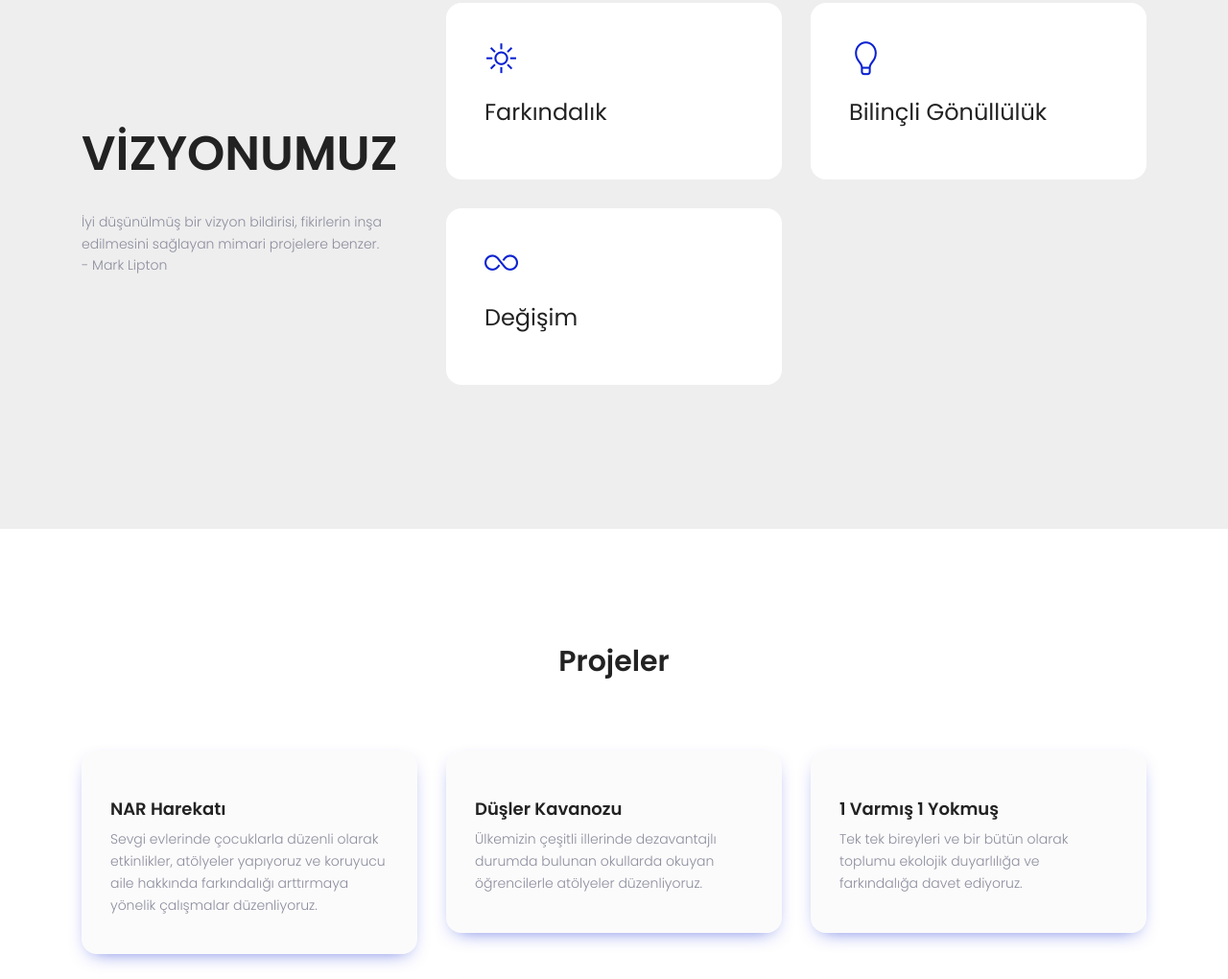
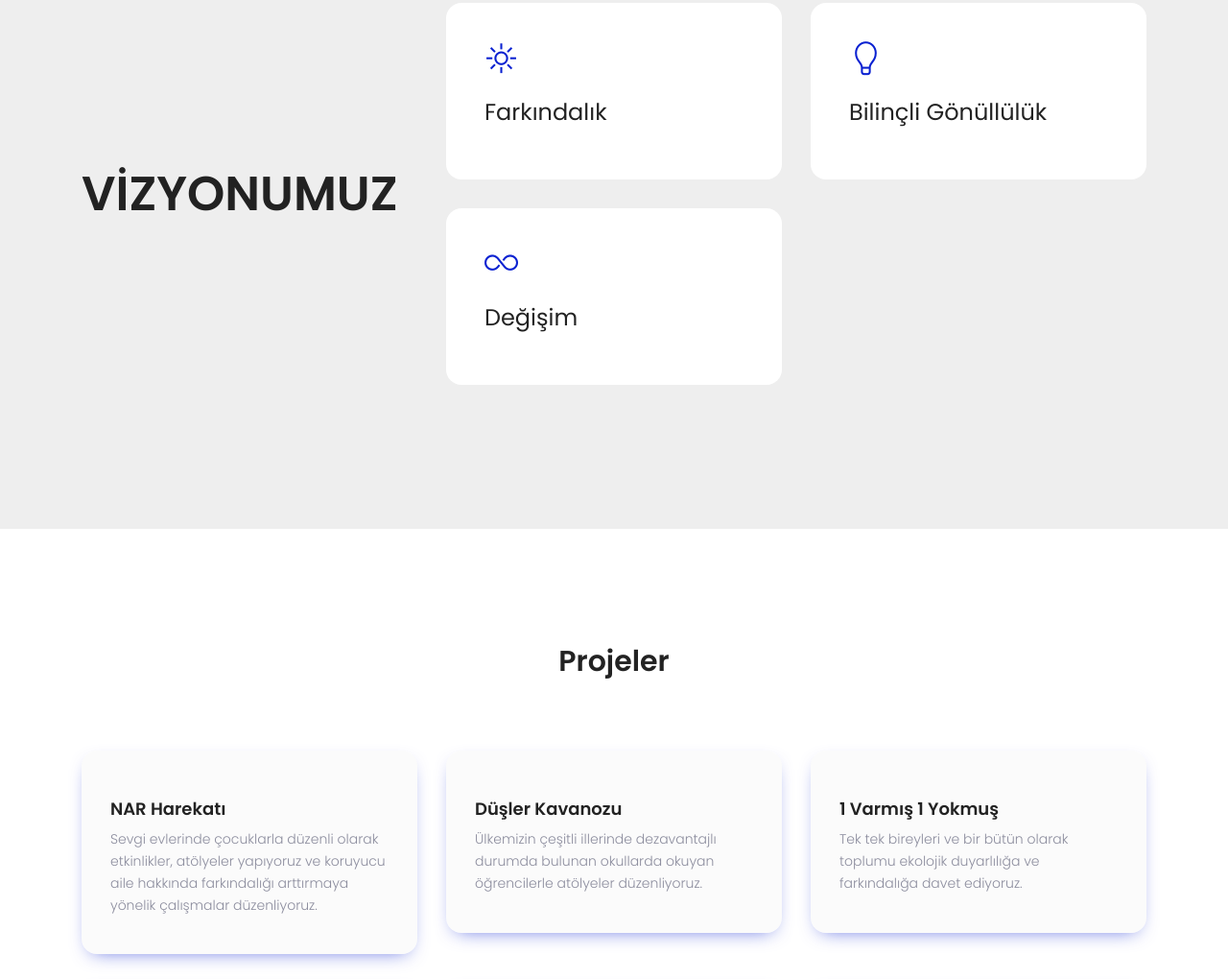
Before and after one commit to bilgibilum/website, a plain HTML site: page index.html in a window 1280 px wide. Shown: the part 1622-2642 px from the top of the page at 96% size. Drawn offline with Linux system fonts and the light colour scheme.

Commit message:
Update index.html

```diff
--- a/index.html
+++ b/index.html
@@ -199,7 +199,6 @@ MailterLite
                     <h1>
                         VİZYONUMUZ
                     </h1>
-                    <p>İyi düşünülmüş bir vizyon bildirisi, fikirlerin inşa edilmesini sağlayan mimari projelere benzer. </br>- Mark Lipton</p>
                 </div>
                 <div class="col-lg-8">
                     <div class="row features-wrap">
```
